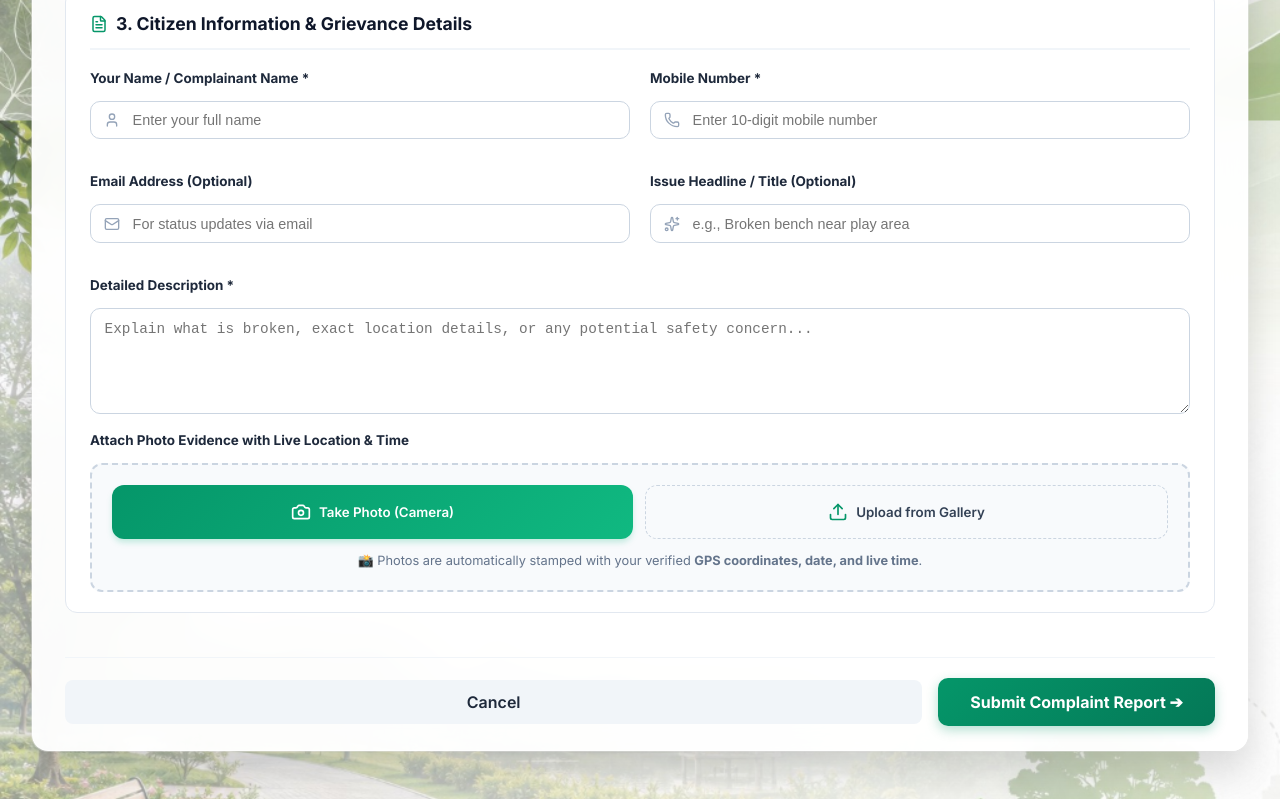
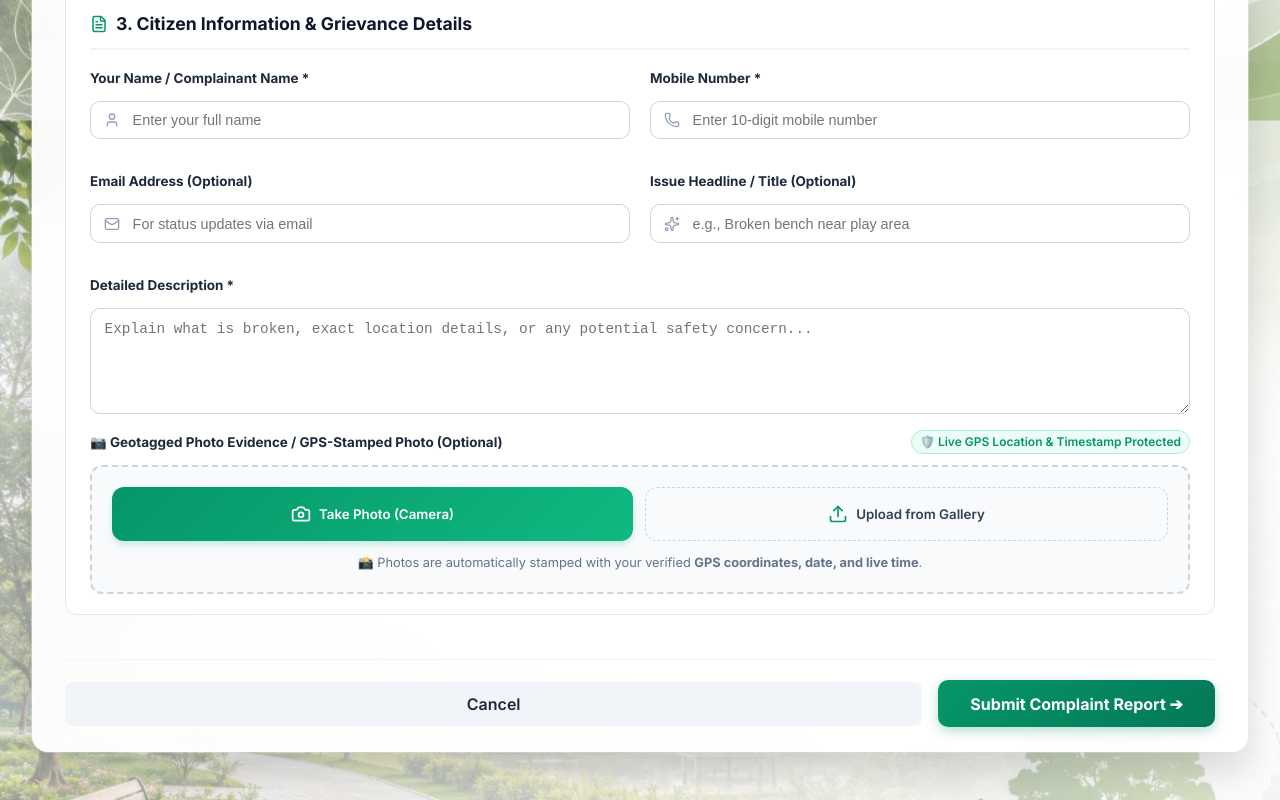
Before and after one commit to Nishitha8103/park-management, a React (Vite) app in the folder frontend/: page /complaint in a window 1280 px wide. Shown: the part 796-1596 px from the top of the page. Built offline with nearby package versions, Linux system fonts and the light colour scheme; no server answers.

Commit message:
feat: complete Geotagged Photo Evidence / GPS-Stamped photo system with live camera, location address, and timestamp across Public, Contractor, and Gov modules

```diff
--- a/frontend/src/pages/SubmitComplaint.jsx
+++ b/frontend/src/pages/SubmitComplaint.jsx
@@ -479,7 +479,25 @@ const SubmitComplaint = () => {
 
             {/* Photo Upload Zone */}
             <div className="form-group">
-              <label className="input-label">Attach Photo Evidence with Live Location & Time</label>
+              <div style={{ display: 'flex', alignItems: 'center', justifyContent: 'space-between', marginBottom: '6px', flexWrap: 'wrap', gap: '6px' }}>
+                <label className="input-label" style={{ margin: 0 }}>
+                  📷 Geotagged Photo Evidence / GPS-Stamped Photo (Optional)
+                </label>
+                <span style={{
+                  background: '#ecfdf5',
+                  color: '#059669',
+                  border: '1px solid #a7f3d0',
+                  fontSize: '0.75rem',
+                  padding: '2px 8px',
+                  borderRadius: '9999px',
+                  fontWeight: 600,
+                  display: 'inline-flex',
+                  alignItems: 'center',
+                  gap: '4px'
+                }}>
+                  🛡️ Live GPS Location & Timestamp Protected
+                </span>
+              </div>
               <div className="upload-dropzone" style={{ padding: '1.25rem' }}>
                 <input
                   type="file"
```
